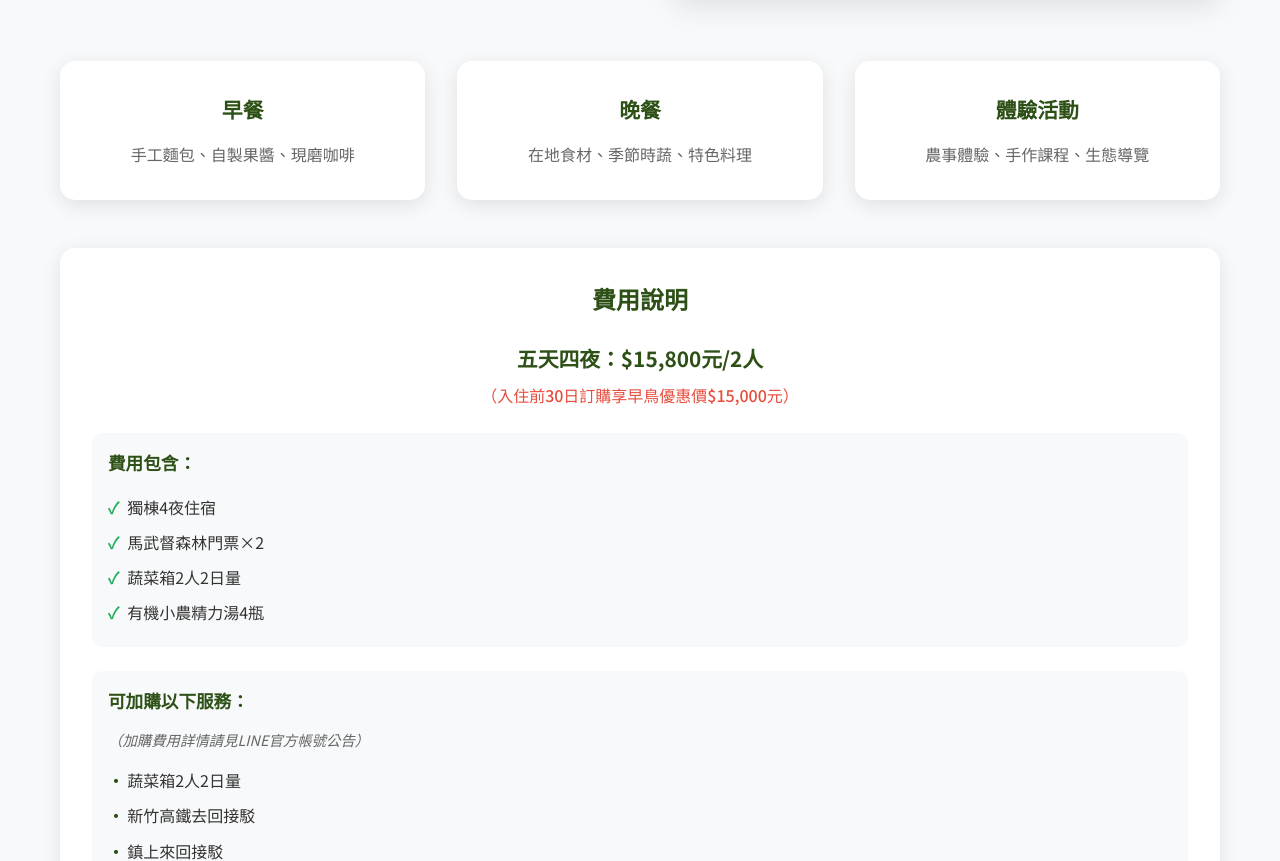
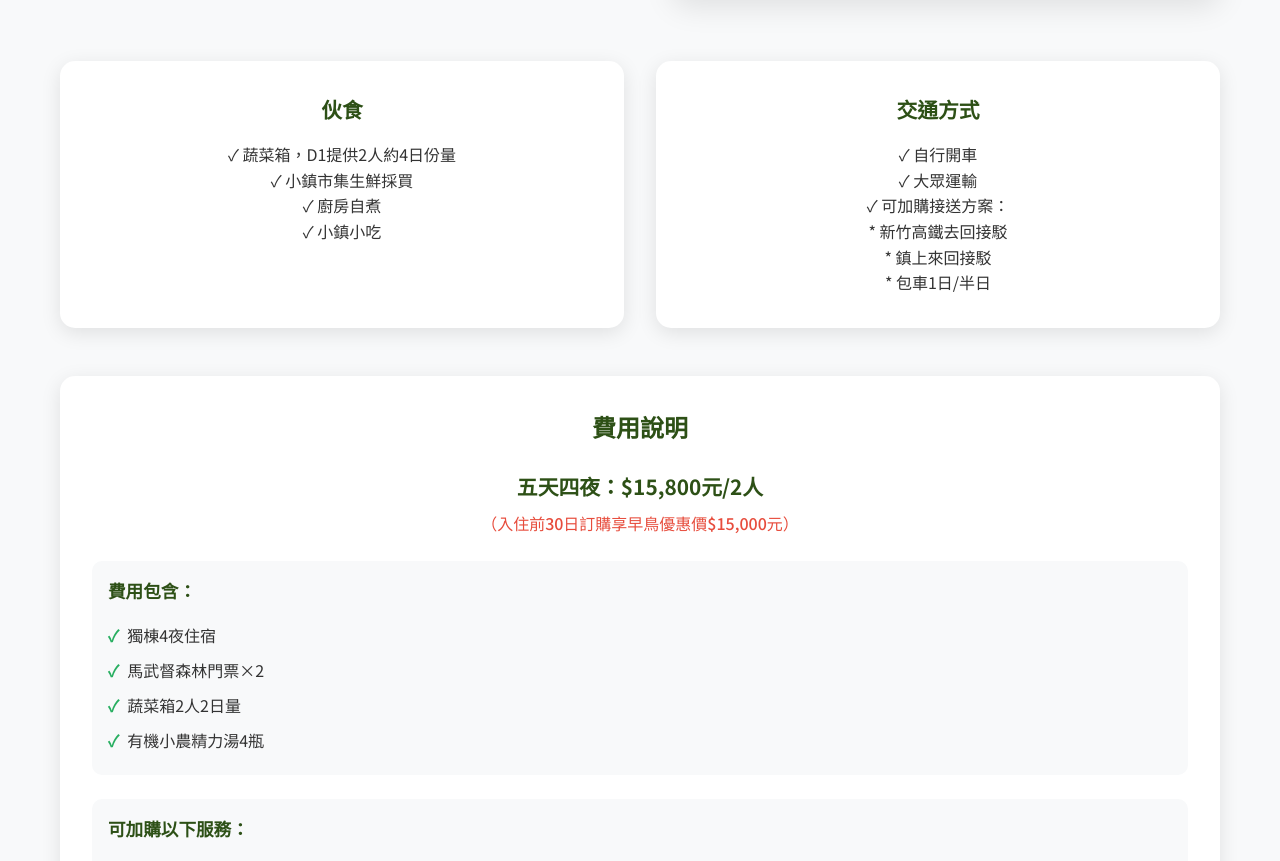
Before and after one commit to 807will/Slow-Hideaway, a plain HTML site: page index.html in a window 1280 px wide. Shown: the part 3313-4174 px from the top of the page. Drawn offline with Linux system fonts and the light colour scheme.

Commit message:
Update index.html

```diff
--- a/index.html
+++ b/index.html
@@ -205,19 +205,29 @@
                 </div>
             </div>
 
-            <!-- 服務項目 -->
+           <!-- 服務項目 -->
             <div class="services-grid">
                 <div class="service-card">
-                    <h4 class="service-title">早餐</h4>
-                    <p class="service-description">手工麵包、自製果醬、現磨咖啡</p>
+                    <h4 class="service-title">伙食</h4>
+                    <div class="service-list">
+                        <p class="service-item">✓ 蔬菜箱，D1提供2人約4日份量</p>
+                        <p class="service-item">✓ 小鎮市集生鮮採買</p>
+                        <p class="service-item">✓ 廚房自煮</p>
+                        <p class="service-item">✓ 小鎮小吃</p>
+                    </div>
                 </div>
                 <div class="service-card">
-                    <h4 class="service-title">晚餐</h4>
-                    <p class="service-description">在地食材、季節時蔬、特色料理</p>
-                </div>
-                <div class="service-card">
-                    <h4 class="service-title">體驗活動</h4>
-                    <p class="service-description">農事體驗、手作課程、生態導覽</p>
+                    <h4 class="service-title">交通方式</h4>
+                    <div class="service-list">
+                        <p class="service-item">✓ 自行開車</p>
+                        <p class="service-item">✓ 大眾運輸</p>
+                        <p class="service-item">✓ 可加購接送方案：</p>
+                        <div class="service-sub-list">
+                            <p class="service-sub-item">* 新竹高鐵去回接駁</p>
+                            <p class="service-sub-item">* 鎮上來回接駁</p>
+                            <p class="service-sub-item">* 包車1日/半日</p>
+                        </div>
+                    </div>
                 </div>
             </div>
 
```
